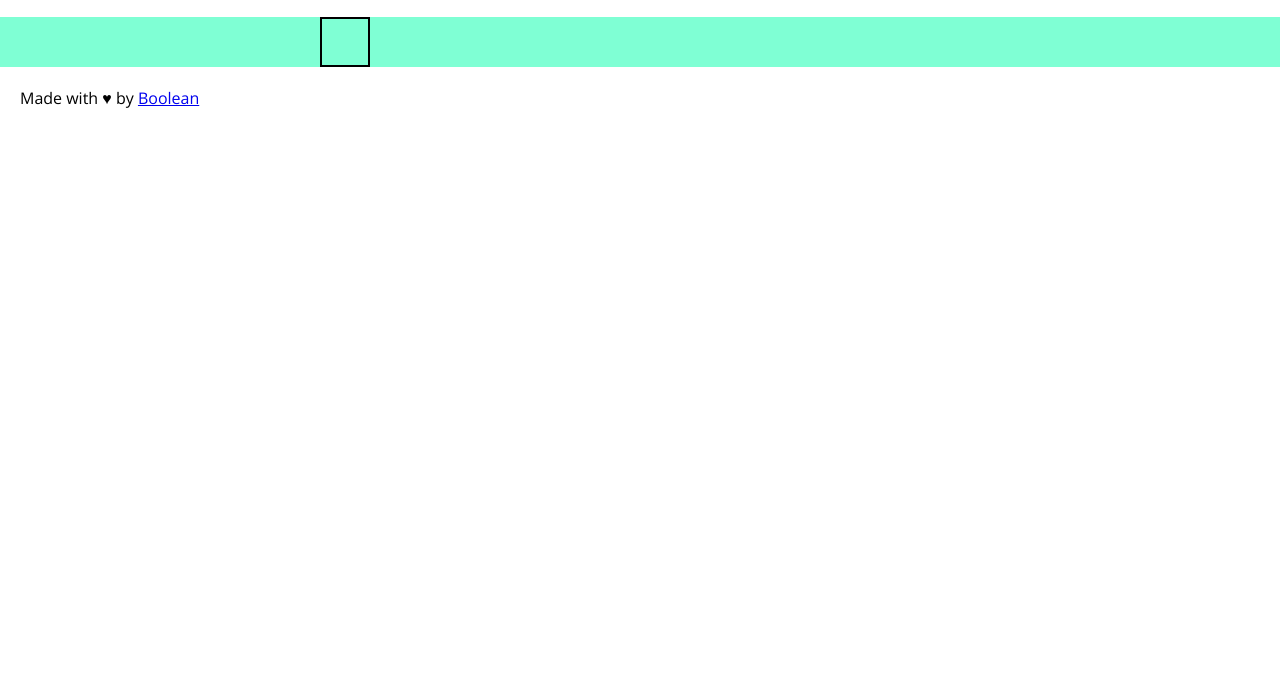
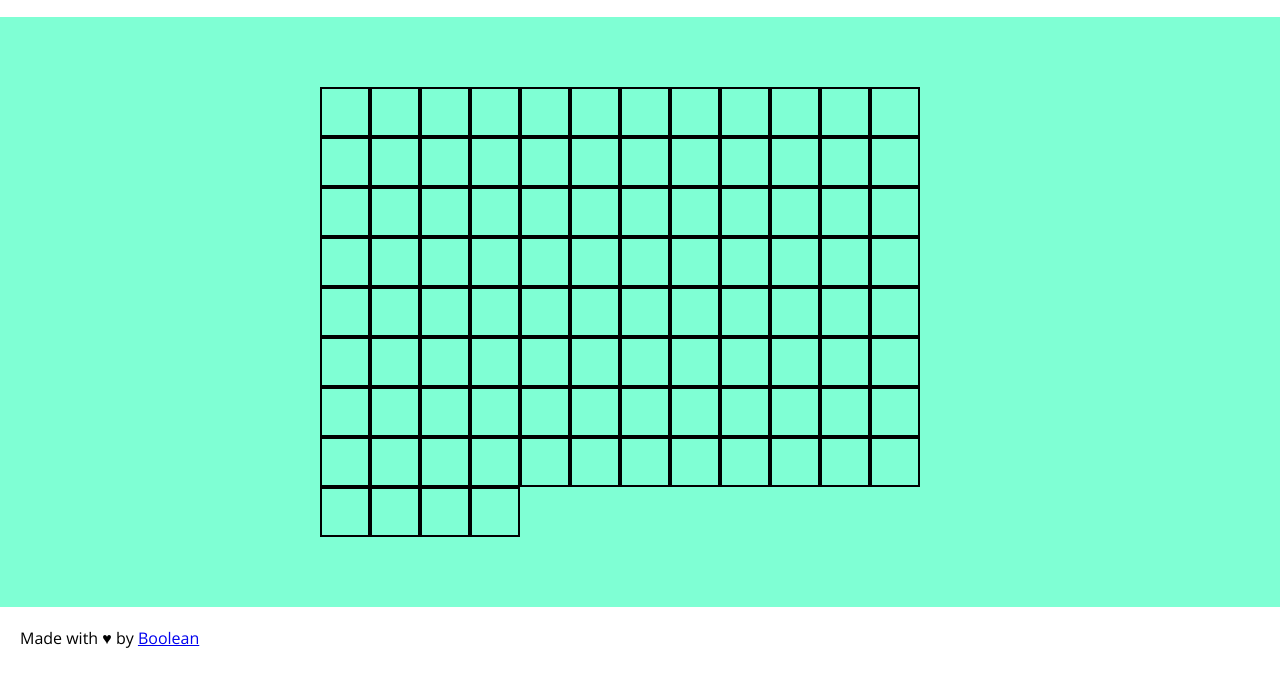
Before and after one commit to iachinimarta/js-campominato-grid, a plain HTML site: page index.html in a window 1280 px wide. Both pictures are taken after a click on the button "Play". Shown: the part 77-764 px from the top of the page. Drawn offline with nearby package versions, Linux system fonts and the light colour scheme.

Commit message:
- Creati i 100 box - Non allineati

```diff
--- a/css/style.css
+++ b/css/style.css
@@ -41,6 +41,9 @@ main {
 #container {
     width: 50%;
     margin: auto;
+    padding: 70px 0;
+    display: flex;
+    flex-wrap: wrap;
 }
 
 .box {
--- a/js/main.js
+++ b/js/main.js
@@ -3,7 +3,14 @@ const btn = document.getElementById('btn');
 
 btn.addEventListener('click',
     function() {
-        const container = document.getElementById('container');
-        container.innerHTML = `<div class="box"></div>`;
+        for (let i = 0; i < 100; i++) {
+            const container = document.getElementById('container');
+            // container.innerHTML = `<div class="box"></div>`;
+
+            let newBox = document.createElement("div");
+            newBox.classList.add("box");
+            container.append(newBox);
+        }
+
     }
 );
```
